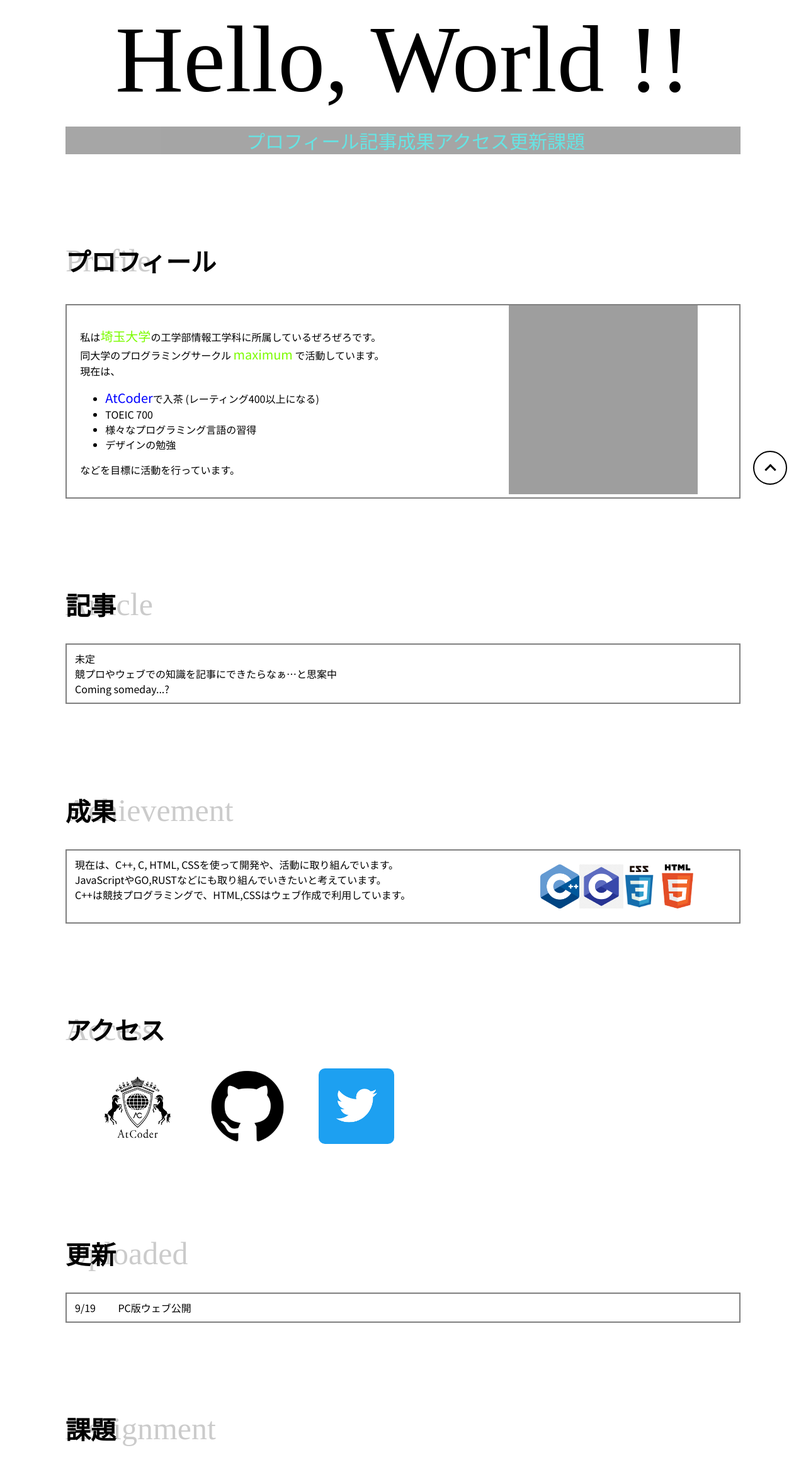
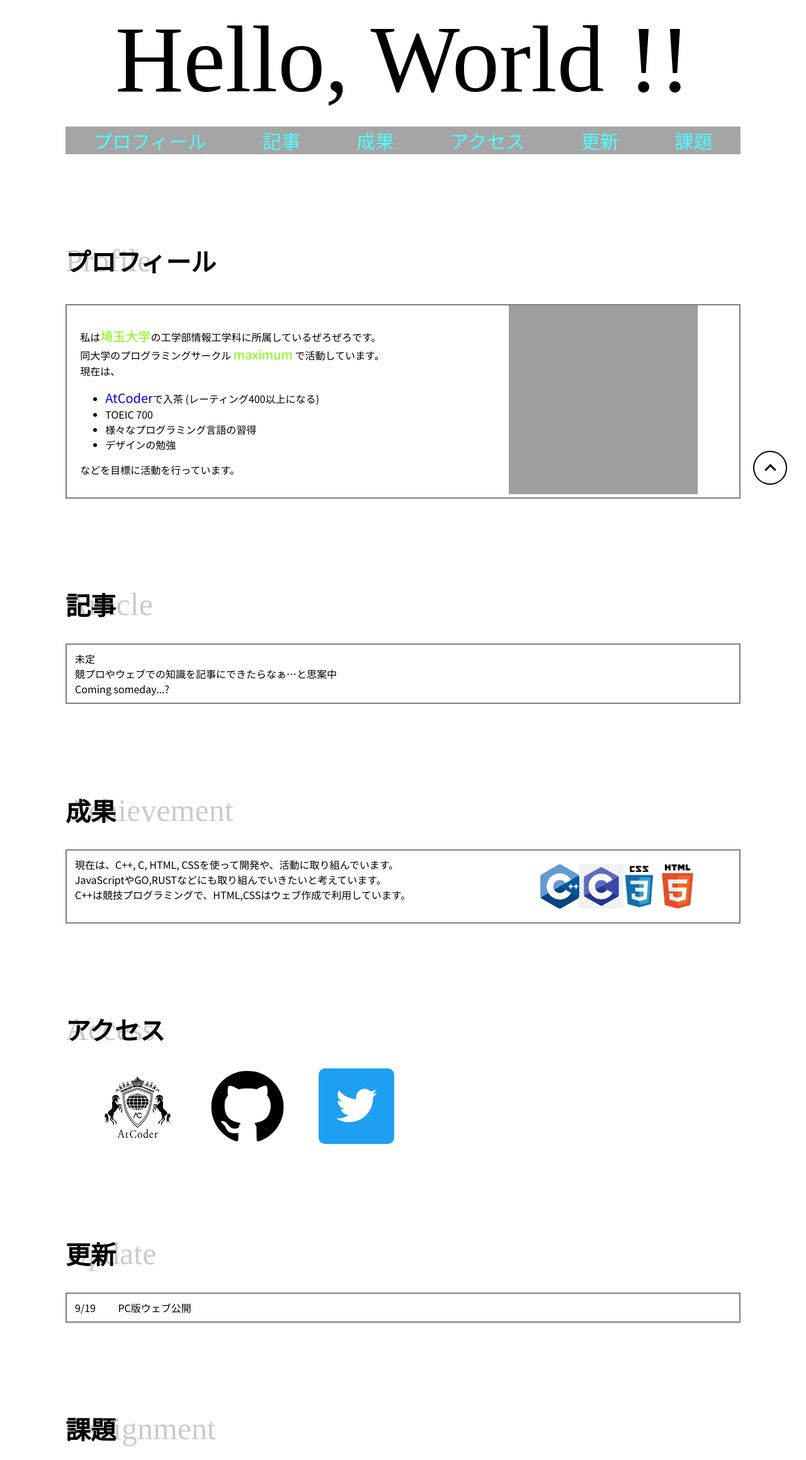
Before and after one commit to zerozero-0-0/zerozero-0-0.github.io, a plain HTML site: page index.html in a window 1280 px wide. Shown: the top 2319 px of the page at 63% size. Drawn offline with Linux system fonts and the light colour scheme; grey boxes are pictures that could not be loaded; a web font is replaced by a local one.

Commit message:
Update for device index.html

```diff
--- a/index.html
+++ b/index.html
@@ -25,16 +25,14 @@
             <h1 class="contents welcome">Hello, World !!</h1>
         </div>
         <nav class="container">
-            <ul class="flex elements">
             <div class="elements">
                 <a href="#profile">プロフィール</a>
                 <a href="#article">記事</a>
                 <a href="#achievement">成果</a>
                 <a href="#access">アクセス</a>
-                    <a href="#uploaded">更新</a>
+                <a href="#update">更新</a>
                 <a href="#homework">課題</a>
             </div>
-            </ul>
         </nav>
     </header>
     </section>
@@ -104,8 +102,8 @@
         </div>
     </section>
 
-    <section id="uploaded" class="container">
-        <div class="heading">Uploaded</div>
+    <section id="update" class="container">
+        <div class="heading">Update</div>
         <h2 class="title">更新</h2>
         <div class="box flex">
             <div class="letter">
```
Lines whose indentation alone changed are shown as unchanged.
